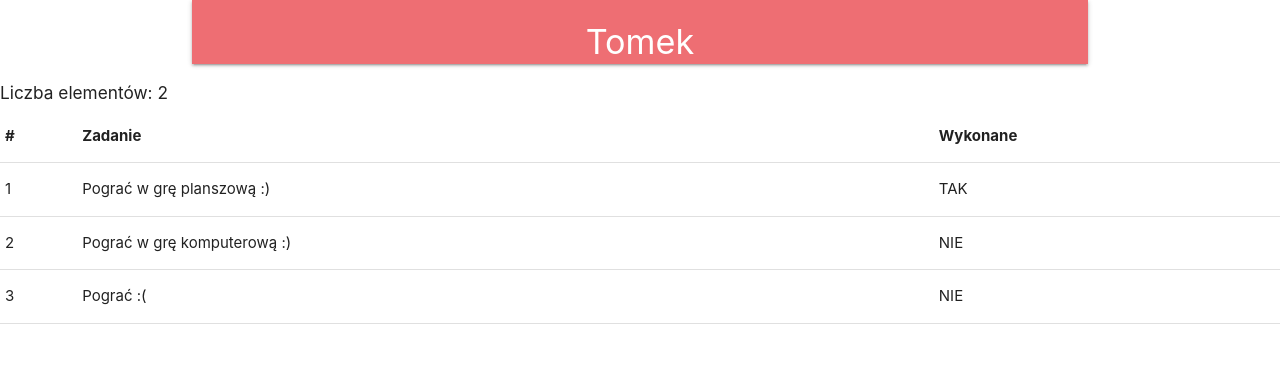
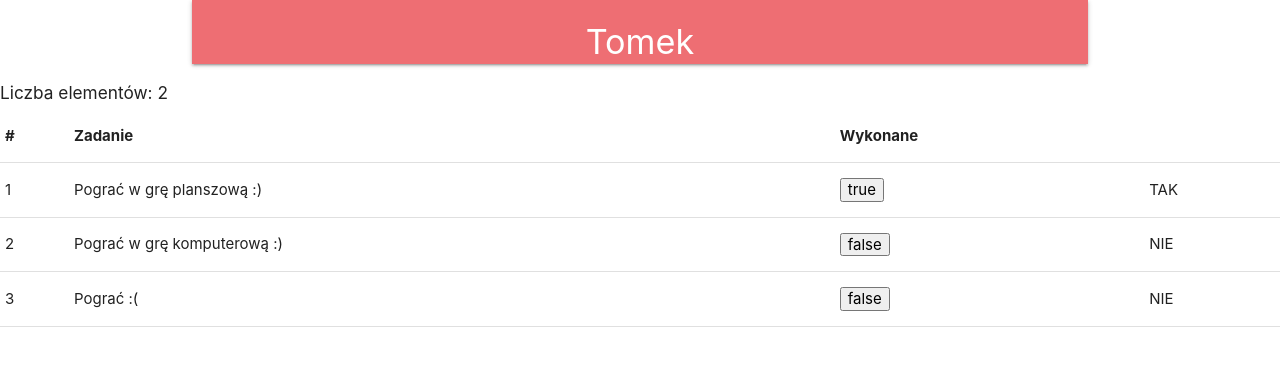
Before and after one commit to MateuszCzapla/mateuszczapla.github.io, an Angular app: page / in a window 1280 px wide. Shown: the top 366 px of the page. Built offline with nearby package versions, Linux system fonts and the light colour scheme.

Commit message:
Dodanie Forms Module (dwukierunkowy binding)

```diff
--- a/src/app/app.component.html
+++ b/src/app/app.component.html
@@ -21,6 +21,7 @@
         <tr *ngFor="let item of items; let i = index">
             <td>{{i+1}}</td>
             <td>{{item.task}}</td>
+            <td><input type="button" [(ngModel)] = "item.complete"></td>
             <td [ngSwitch]="item.complete">
                 <span *ngSwitchCase="true">TAK</span>
                 <span *ngSwitchDefault>NIE</span>
--- a/src/app/app.module.ts
+++ b/src/app/app.module.ts
@@ -1,6 +1,6 @@
 import { NgModule } from '@angular/core';
 import { BrowserModule } from '@angular/platform-browser';
-
+import { FormsModule } from '@angular/forms';
 import { AppComponent } from './app.component';
 
 @NgModule({
@@ -8,7 +8,7 @@ import { AppComponent } from './app.component';
     AppComponent
   ],
   imports: [
-    BrowserModule
+    BrowserModule, FormsModule
   ],
   providers: [],
   bootstrap: [AppComponent]
```
